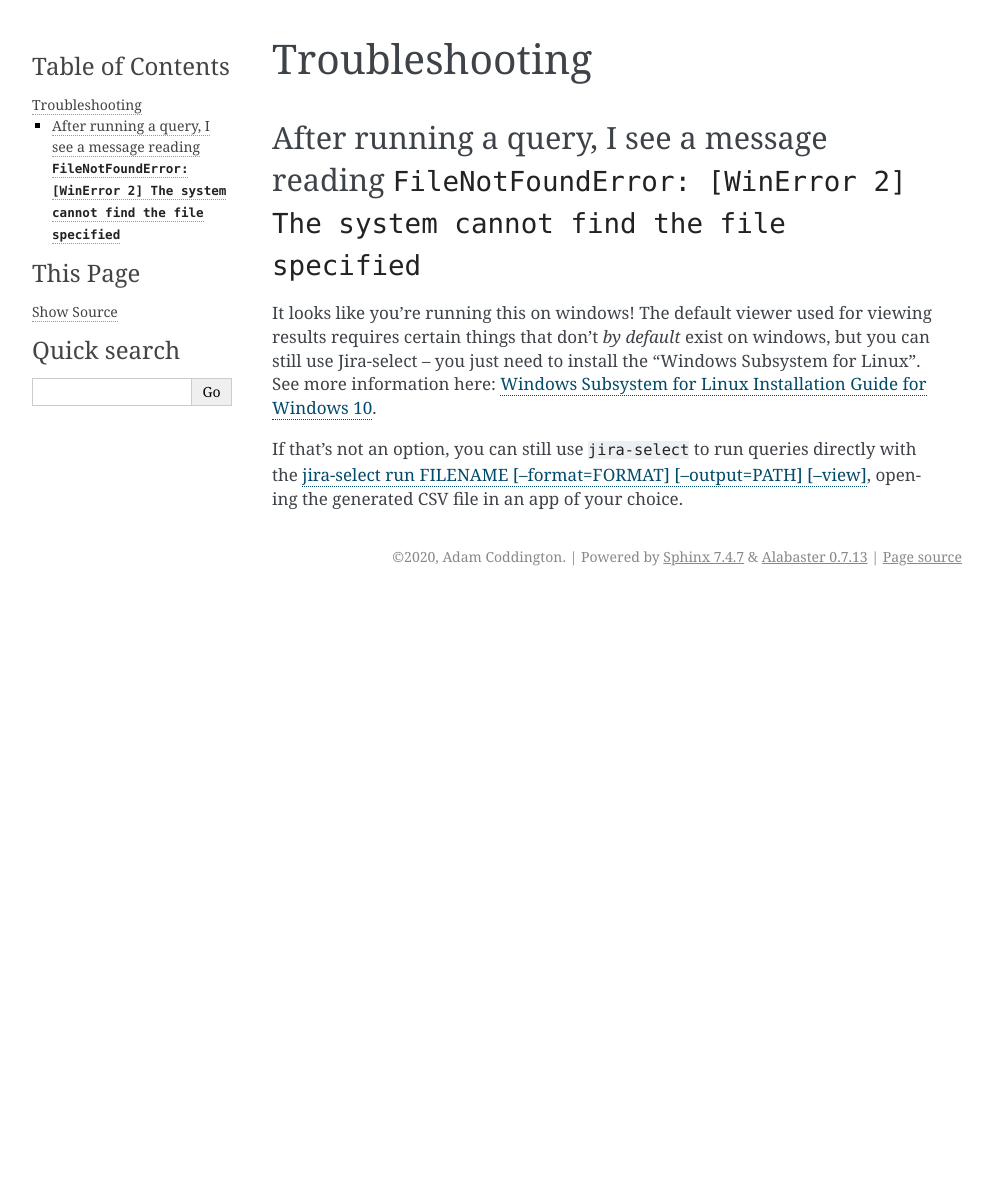
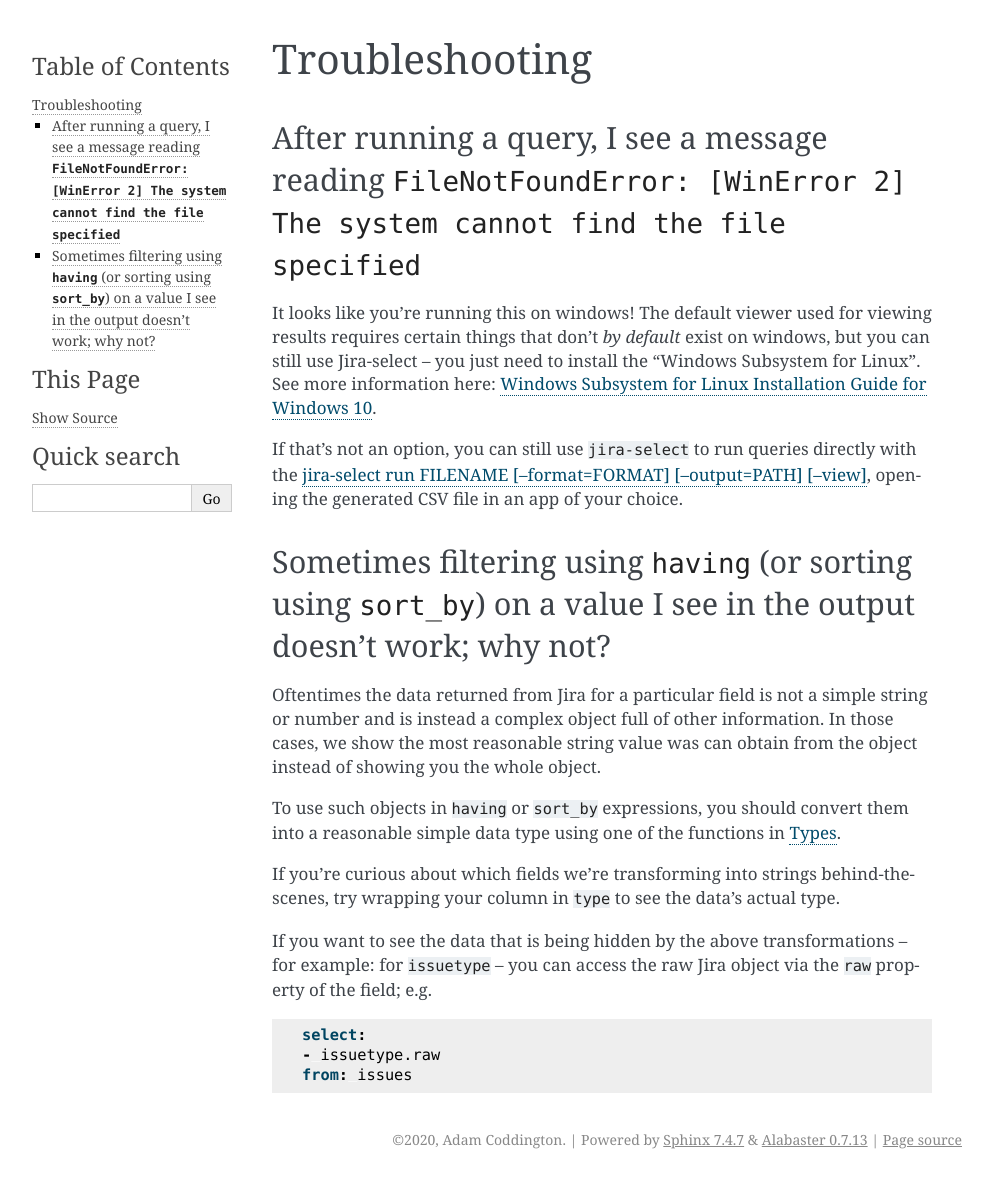
Before and after one commit to coddingtonbear/jira-select, a Sphinx documentation site: the page built from docs/troubleshooting.rst, in a window 1280 px wide. Shown: the whole page, without its empty margins (148-1141 px from the left). Built offline with Sphinx 7.4.7, drawn with Linux system fonts in a browser that asks for light colours; before the commit the page ends 900 px from its top, so only the background shows below that.

Commit message:
Adding access to 'type' command.

```diff
--- a/docs/functions.rst
+++ b/docs/functions.rst
@@ -204,6 +204,8 @@
 
 .. py:function:: tuple(value: Any) -> tuple
 
+.. py:function:: type(value: Any) -> str
+
 
 Sorting
 -------
--- a/docs/troubleshooting.rst
+++ b/docs/troubleshooting.rst
@@ -11,3 +11,33 @@
 If that's not an option,
 you can still use ``jira-select`` to run queries directly with the :ref:`run subcommand`,
 opening the generated CSV file in an app of your choice.
+
+Sometimes filtering using ``having`` (or sorting using ``sort_by``) on a value I see in the output doesn't work; why not?
+-------------------------------------------------------------------------------------------------------------------------
+
+Oftentimes the data returned from Jira for a particular field
+is not a simple string or number
+and is instead a complex object full of other information.
+In those cases, we show the most reasonable string value was can obtain
+from the object instead of showing you the whole object.
+
+To use such objects in ``having`` or ``sort_by`` expressions,
+you should convert them into a reasonable simple data type
+using one of the functions in :ref:`Types`.
+
+If you're curious about which fields we're transforming
+into strings behind-the-scenes,
+try wrapping your column in ``type``
+to see the data's actual type.
+
+If you want to see the data that is being hidden
+by the above transformations
+-- for example: for ``issuetype`` --
+you can access the raw Jira object via the ``raw`` property
+of the field; e.g.
+
+.. code-block:: yaml
+
+   select:
+   - issuetype.raw
+   from: issues
```
Also changed, not shown: docs/examples.rst (line endings or trailing spaces), 1 other file.
